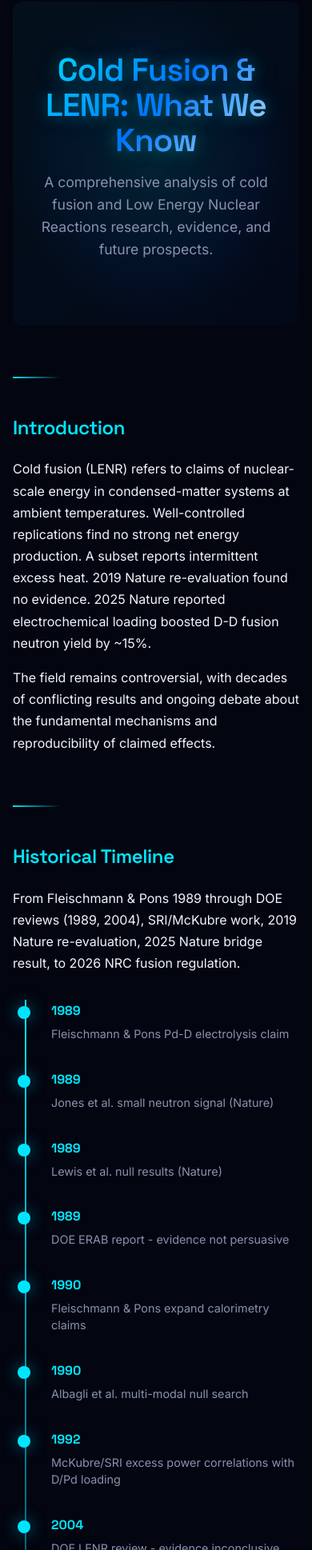
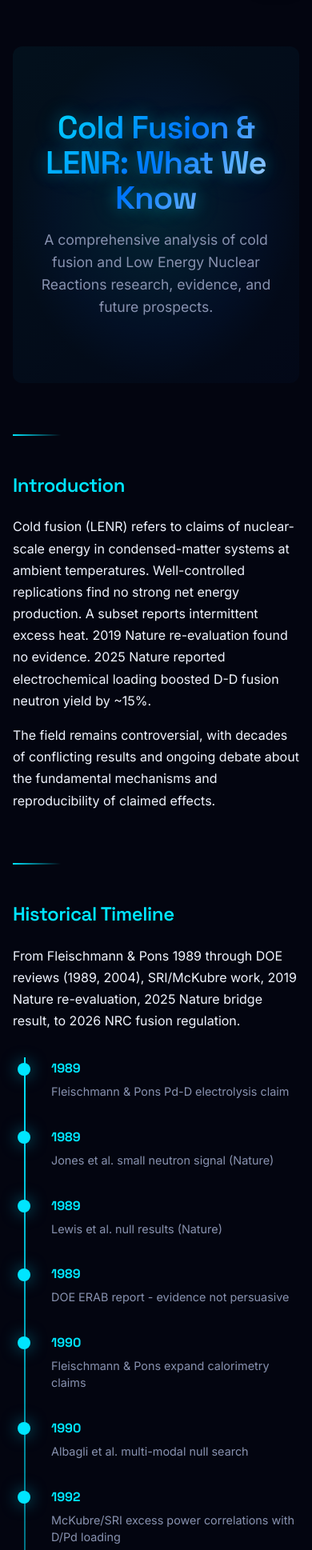
Before and after one commit to Xfaang/cold-fusion, a React (Vite) app: page / in a window 390 px wide. Shown: the part 62-2000 px from the top of the page at 80% size. Built offline with nearby package versions, Linux system fonts and the light colour scheme.

Commit message:
fix: mobile - hero spacing below burger, timeline dots centered

```diff
--- a/src/components/Hero.css
+++ b/src/components/Hero.css
@@ -56,7 +56,8 @@
 /* Responsive adjustments */
 @media (max-width: 768px) {
   .hero {
-    padding: 4rem 1.5rem 3rem;
+    padding: 5rem 1.5rem 3rem;
+    margin-top: 3.5rem;
   }
 
   .hero .subtitle {
--- a/src/components/Timeline.css
+++ b/src/components/Timeline.css
@@ -58,7 +58,7 @@
   }
 
   .timeline::before {
-    left: 15px;
+    left: 14px;
   }
 
   .timeline-item {
@@ -69,6 +69,7 @@
     left: 6px;
     width: 16px;
     height: 16px;
+    top: 0.4rem;
   }
 
   .timeline-year {
```
